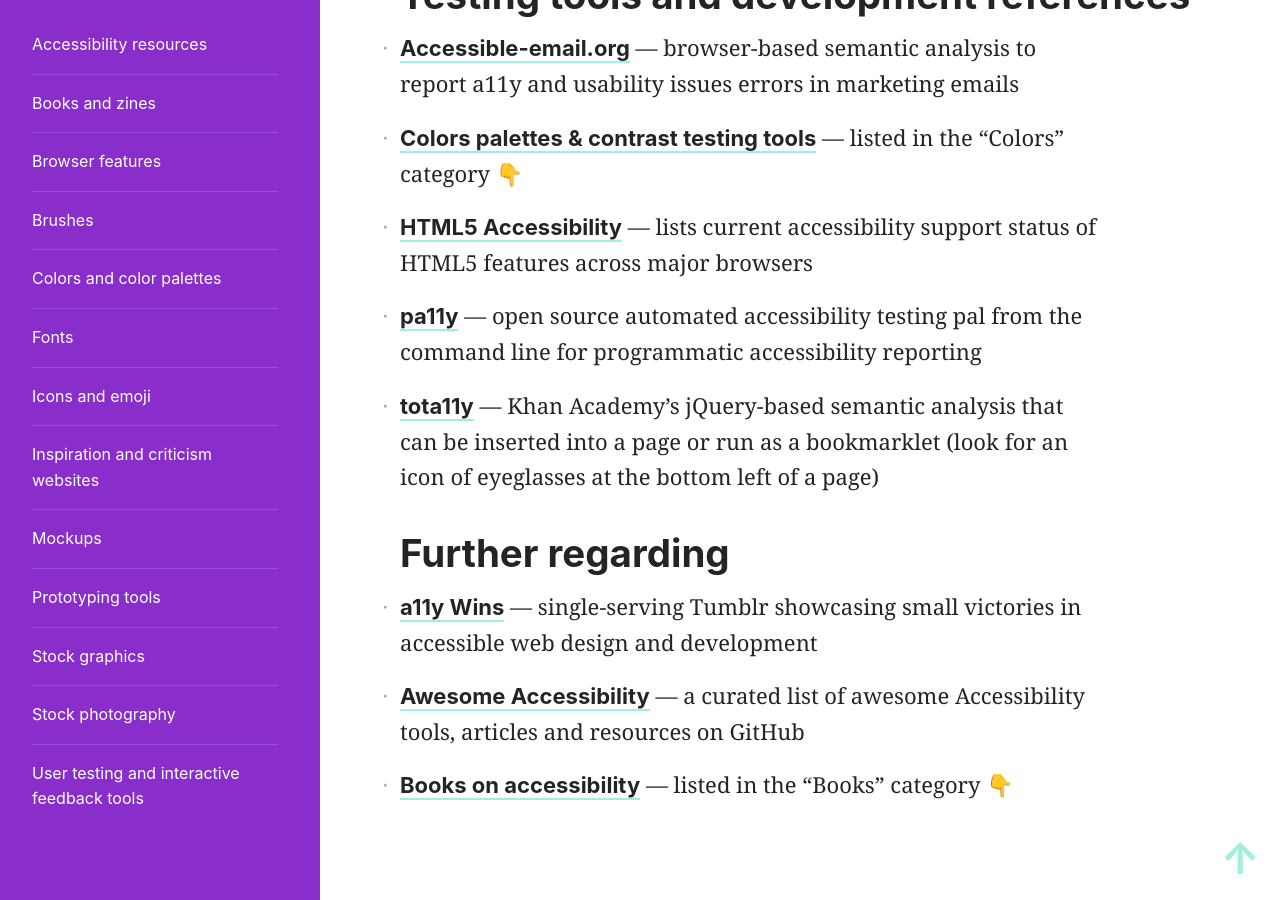
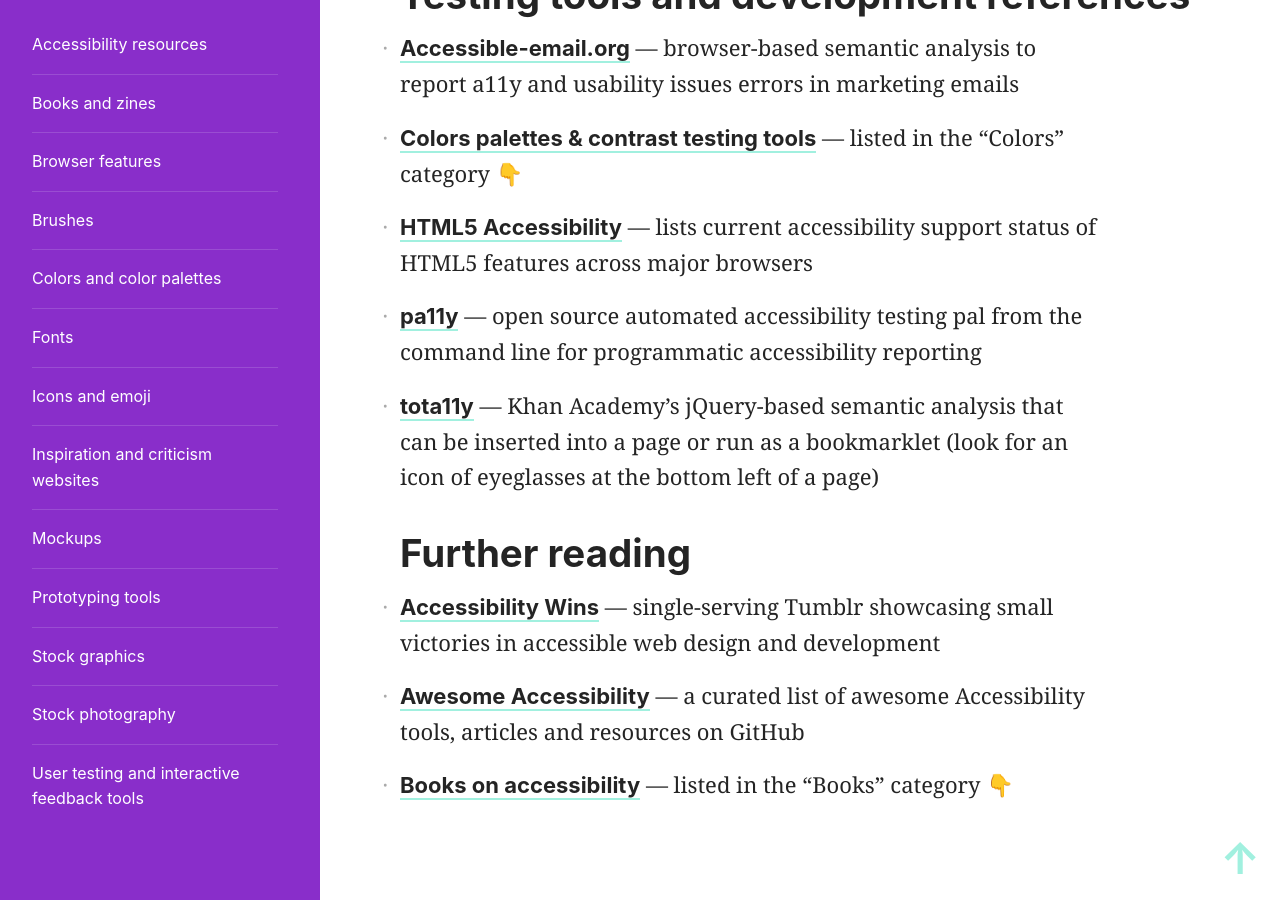
Before and after one commit to skullface/design-resources, a Jekyll site: the page built from _resources/a11y.md, in a window 1280 px wide and 900 px high, scrolled down 3429 px. Built offline with Jekyll 4.4.1, drawn with Linux system fonts in a browser that asks for light colours; nearby versions of some CDN libraries.

Commit message:
fix typos

```diff
--- a/_resources/a11y.md
+++ b/_resources/a11y.md
@@ -48,7 +48,7 @@
 - [pa11y](http://pa11y.org/) — open source automated accessibility testing pal from the command line for programmatic accessibility reporting
 - [tota11y](http://khan.github.io/tota11y/) — Khan Academy's jQuery-based semantic analysis that can be inserted into a page or run as a bookmarklet (look for an icon of eyeglasses at the bottom left of a page)
 
-## Further regarding
-- [a11y Wins](https://a11ywins.tumblr.com/) — single-serving Tumblr showcasing small victories in accessible web design and development
+## Further reading
+- [Accessibility Wins](https://a11ywins.tumblr.com/) — single-serving Tumblr showcasing small victories in accessible web design and development
 - [Awesome Accessibility](https://github.com/brunopulis/awesome-a11y) — a curated list of awesome Accessibility tools, articles and resources on GitHub
 - [Books on accessibility](#books) — listed in the "Books" category 👇
```
Also changed, not shown: README.md.
